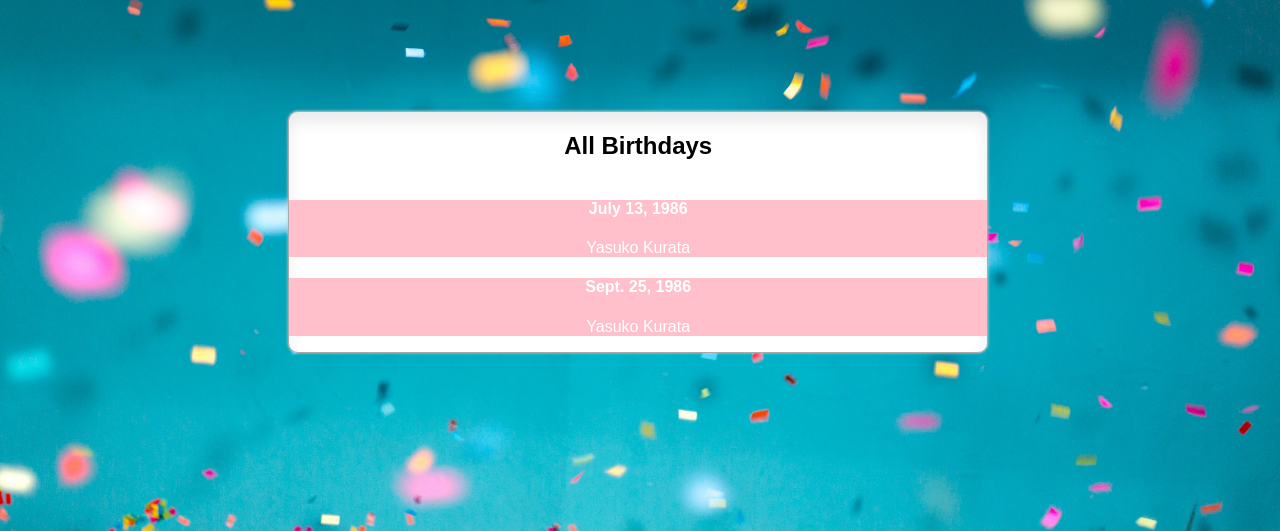
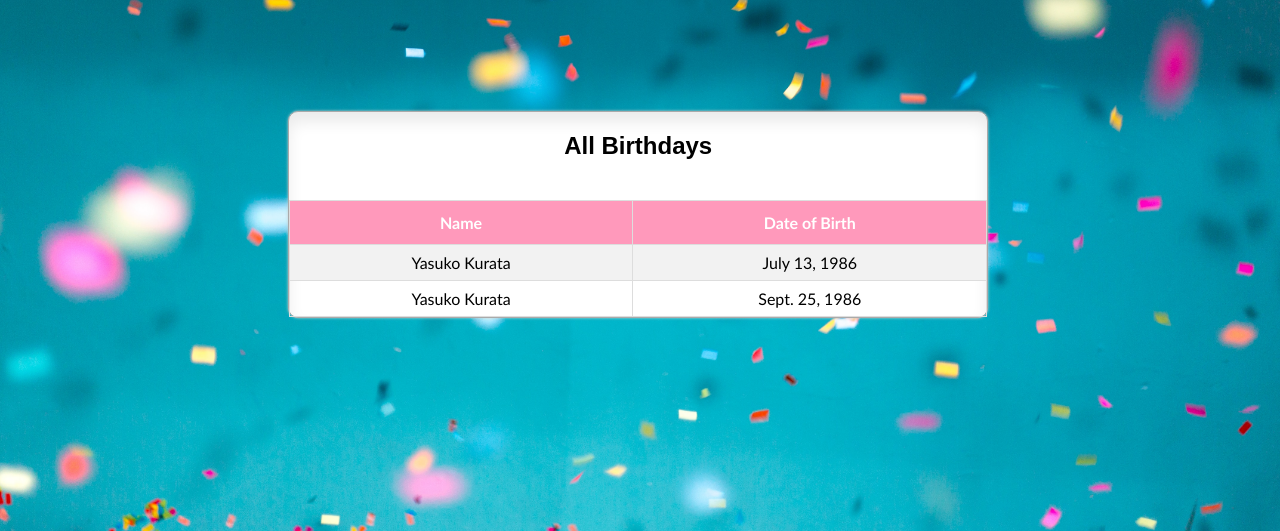
Before and after one commit to ykurata/Birthday-reminder, a Django app: page /birthdays/all/ in a window 1280 px wide. Shown: the part 269-800 px from the top of the page. Run offline with Django 3.2, Linux system fonts and the light colour scheme; a user stored in the database is signed in; data comes from the database, SQL or seed files in the repository; both versions use the stored data as it was after the commit.

Commit message:
made a tabel in birthdays list

```diff
--- a/birthday_reminder/assets/css/layout.css
+++ b/birthday_reminder/assets/css/layout.css
@@ -108,6 +108,10 @@ nav ul li.username {
   margin-top: 100px;
 }
 
+.message h3 {
+  text-align: center;
+}
+
 .container {
   width: 60%;
   text-align: center;
@@ -164,3 +168,25 @@ button[type="submit"] {
 
 
 /* Style for birthday list  */
+#birthdays {
+  font-family: "Trebuchet MS", Arial, Helvetica, sans-serif;
+  border-collapse: collapse;
+  width: 100%;
+}
+
+#birthdays td, #birthdays th {
+  border: 1px solid #ddd;
+  padding: 8px;
+}
+
+#birthdays tr:nth-child(even){background-color: #f2f2f2;}
+
+#birthdays tr:hover {background-color: #ddd;}
+
+#birthdays th {
+  padding-top: 12px;
+  padding-bottom: 12px;
+  text-align: center;
+  background-color: #ff99bb;
+  color: white;
+}
--- a/birthday_reminder/birthdays/templates/birthday/birthday_list.html
+++ b/birthday_reminder/birthdays/templates/birthday/birthday_list.html
@@ -3,11 +3,27 @@
 
 {% block body_content %}
   <div class="message">
-    <h3 style="text-align:center;margin-top:100px;color:white">{{ message }}<h3>
+    <h3 >{{ message }}<h3>
   </div>
   <div class="container">
     <h2>All Birthdays</h2>
-    {% for birthday in birthdays %}
+
+    <table id="birthdays">
+      <tr>
+        <th>Name</th>
+        <th>Date of Birth</th>
+      </tr>
+      {% for birthday in birthdays %}
+        <tr>
+          <td>{{ birthday.name }}</td>
+          <td>{{ birthday.date_of_birth }}</td>
+        </tr>
+      {% endfor %}
+    </table>
+
+
+
+    <!-- {% for birthday in birthdays %}
       <div class="inner-container" style="background-color:pink">
         <div class="list-container">
           <a href="{% url "birthdays:edit" pk=birthday.pk %}">
@@ -16,7 +32,7 @@
           <a>
         </div>
       </div>
-    {% endfor %}
+    {% endfor %} -->
   </div>
 
 {% endblock %}
```
Also changed, not shown: birthday_reminder/db.sqlite3.
